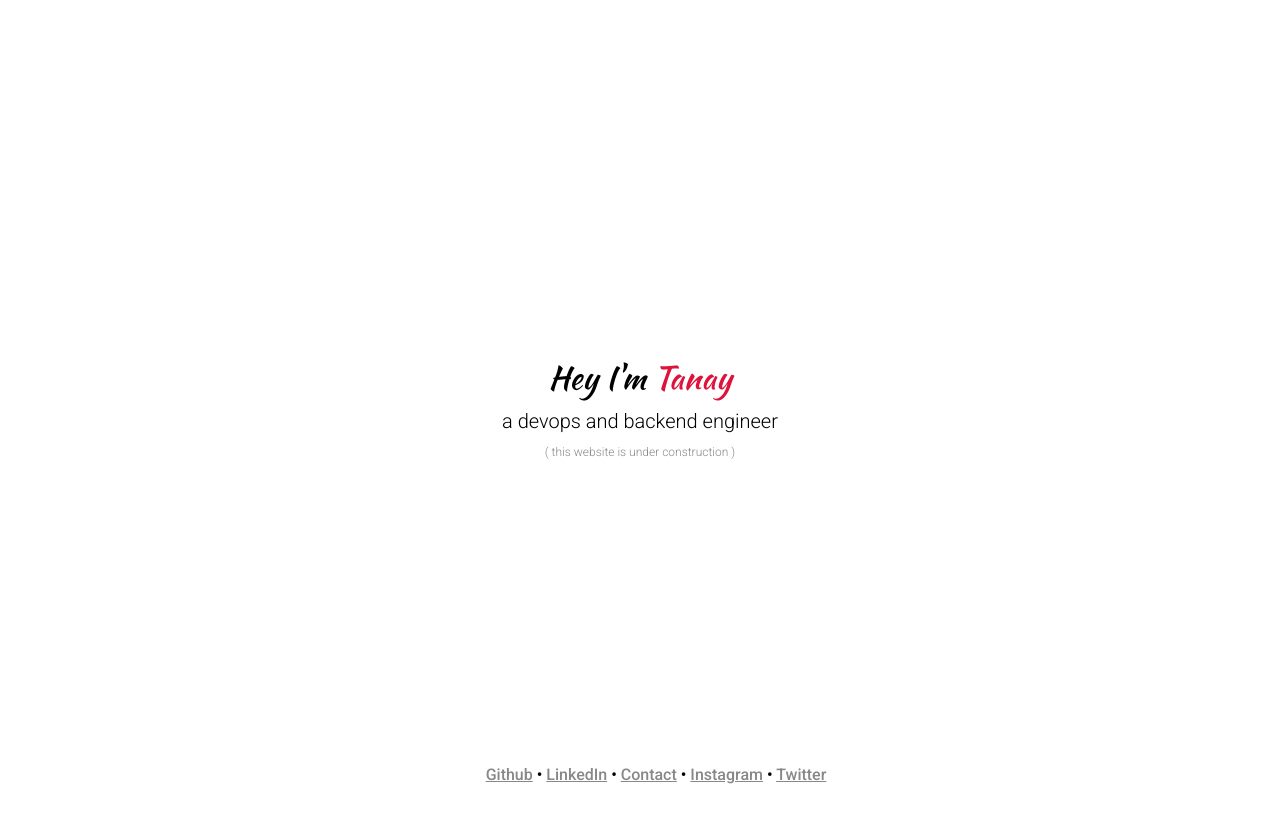
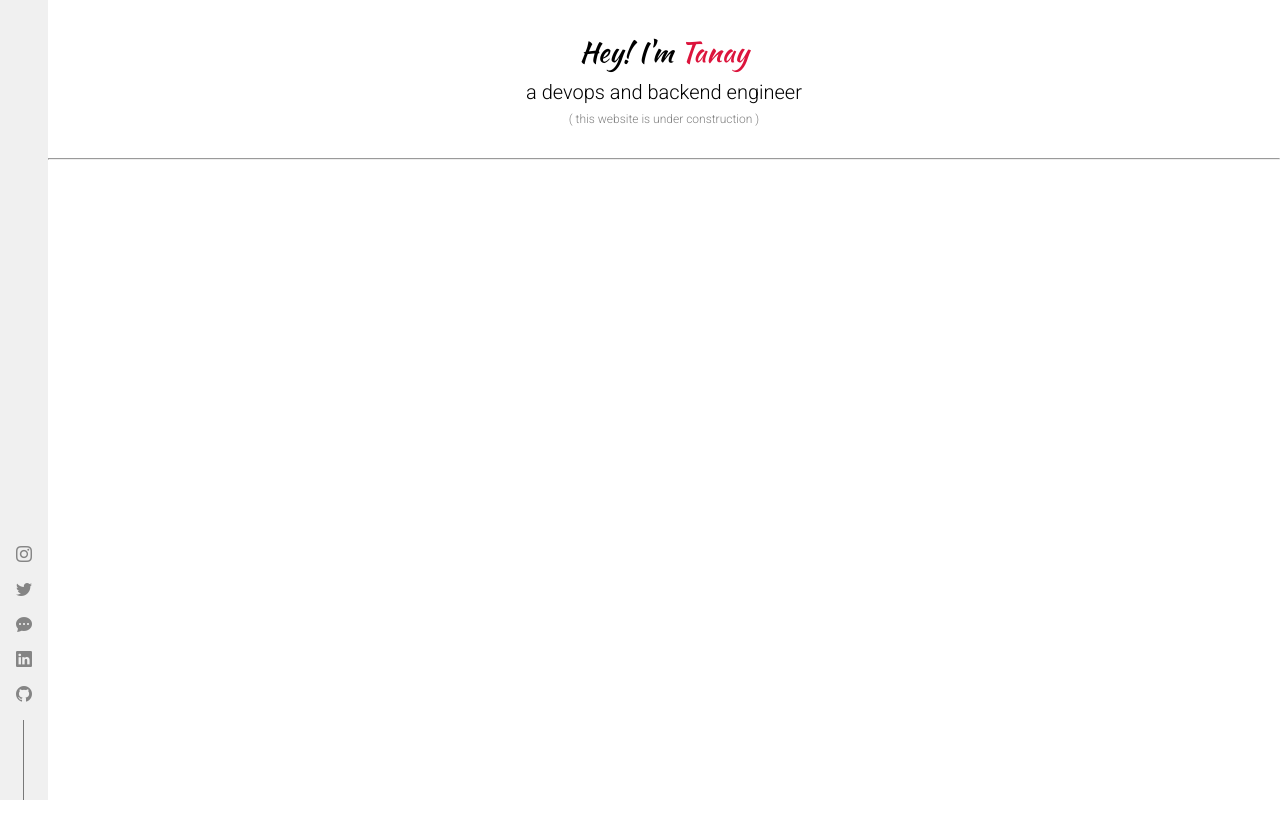
Before and after one commit to tanayhub/tanayhub.github.io, a plain HTML site: page index.html in a window 1280 px wide. Drawn offline with nearby package versions, Linux system fonts and the light colour scheme.

Commit message:
add sidebar

```diff
--- /dev/null
+++ b/assets/css/index.css
@@ -0,0 +1,86 @@
+body {
+    font-family: "Roboto", sans-serif;
+}
+
+#sidebar {
+    position: fixed;
+    left: 0;
+    bottom: 0;
+    height: 100%;
+    background-color: #f0f0f0;
+    display: flex;
+    flex-direction: column-reverse;
+    align-items: center;
+}
+
+#sidebar hr {
+    border: 0;
+    margin: 0;
+    left: -1px;
+    opacity: 0.5;
+    height: 5rem;
+    position: relative;
+    border-left: 1px solid black;
+}
+
+#sidebar .socials {
+    flex-direction: column-reverse;
+}
+
+.socials {
+    display: flex;
+}
+
+.socials a {
+    opacity: 0.5;
+    color: #1c1c1c;
+    margin: 0rem 1rem 1rem 1rem;
+}
+
+.socials a:hover {
+    opacity: 1;
+    animation: focus 0.5s;
+}
+
+@keyframes focus {
+    0% {
+        opacity: 0.5;
+    }
+    100% {
+        opacity: 1;
+    }
+}
+
+#canvas {
+    margin: 0rem 0rem 0rem 3rem;
+}
+
+.heading {
+    font-size: 1.75rem;
+    margin-bottom: 0.5rem;
+    font-family: "Kaushan Script", cursive;
+}
+
+.sub-heading {
+    font-size: 1.25rem;
+    margin-bottom: 0.5rem;
+}
+
+.font-light {
+    font-weight: 300;
+}
+
+.crimson {
+    color: #dc143c;
+}
+
+#home {
+    margin: 2rem;
+    text-align: center;
+}
+
+.sub-text {
+    color: grey;
+    font-weight: 300;
+    font-size: 0.75rem;
+}
--- a/assets/index.css
+++ /dev/null
@@ -1,43 +0,0 @@
-.fw-lighter {
-    font-weight: 100;
-}
-
-.fw-light {
-    font-weight: 300;
-}
-
-.fw-bold {
-    font-weight: 500;
-}
-
-.roboto {
-    font-family: "Roboto", sans-serif;
-}
-
-.kaushan {
-    font-family: "Kaushan Script", cursive;
-}
-
-.crimson {
-    color: #dc143c;
-}
-
-.heading {
-    font-size: 2rem;
-    margin-top: 0.5rem;
-    margin-bottom: 0.5rem;
-}
-
-.sub-heading {
-    font-size: 1.25rem;
-    margin-top: 0.25rem;
-    margin-bottom: 0.25rem;
-}
-
-.small {
-    font-size: 0.75rem;
-}
-
-.grey {
-    color: #888888;
-}
--- a/index.html
+++ b/index.html
@@ -4,12 +4,13 @@
         <meta charset="UTF-8" />
         <meta http-equiv="X-UA-Compatible" content="IE=edge" />
         <meta name="viewport" content="width=device-width, initial-scale=1.0" />
+        <meta name="keywords" content="tanay,tanay ghirnikar,portfolio,developer,engineer" />
         <title>Tanay Ghirnikar | Portfolio</title>
 
         <link
             as="style"
             rel="preload"
-            href="./assets/index.css"
+            href="./assets/css/index.css"
             onload="this.onload=null;this.rel='stylesheet'"
         />
 
@@ -28,39 +29,32 @@
             href="https://fonts.googleapis.com/css2?family=Kaushan+Script&display=swap"
         />
 
-        <style>
-            #home {
-                display: flex;
-                min-height: 100vh;
-                align-items: center;
-                justify-content: center;
-            }
-            #navbar {
-                position: fixed;
-                left: 0;
-                bottom: 0;
-            }
-        </style>
+        <link
+            as="style"
+            rel="preload"
+            onload="this.onload=null;this.rel='stylesheet'"
+            href="https://cdn.jsdelivr.net/npm/bootstrap-icons@1.8.1/font/bootstrap-icons.css"
+        />
     </head>
-    <body class="roboto">
+    <body style="margin: 0">
         <noscript>You need enable javascript</noscript>
-        <section id="home">
-            <div style="text-align: center">
-                <p class="heading kaushan">Hey I'm <span class="crimson">Tanay</span></p>
-                <p class="sub-heading fw-light">a devops and backend engineer</p>
-                <p class="fw-light small grey">( this website is under construction )</p>
+        <section id="sidebar">
+            <hr />
+            <div class="socials">
+                <a href="https://github.com/tanayhub"><i class="bi-github"></i></a>
+                <a href="https://linkedin.com/in/tanayhub"><i class="bi-linkedin"></i></a>
+                <a href="mailto:tanay.ghirnikar@tanayhub.com"><i class="bi-chat-dots-fill"></i></a>
+                <a href="https://twitter.com/tanayhub"><i class="bi-twitter"></i></a>
+                <a href="https://instagram.com/tanayhub"><i class="bi-instagram"></i></a>
             </div>
         </section>
-        <section id="navbar" class="fw-bold" style="text-align: center; width: 100%; margin: 1rem">
-            <a class="grey" href="https://github.com/tanayhub">Github</a>
-            <span> &bull; </span>
-            <a class="grey" href="https://linkedin.com/in/tanayhub">LinkedIn</a>
-            <span> &bull; </span>
-            <a class="grey" href="mailto:tanay.ghirnikar@tanayhub.com">Contact</a>
-            <span> &bull; </span>
-            <a class="grey" href="https://instagram.com/tanayhub">Instagram</a>
-            <span> &bull; </span>
-            <a class="grey" href="https://twitter.com/tanayhub">Twitter</a>
+        <section id="canvas">
+            <div id="home">
+                <div class="heading">Hey! I'm <span class="crimson">Tanay</span></div>
+                <div class="sub-heading font-light">a devops and backend engineer</div>
+                <div class="sub-text">( this website is under construction )</div>
+            </div>
+            <hr />
         </section>
     </body>
 </html>
```
